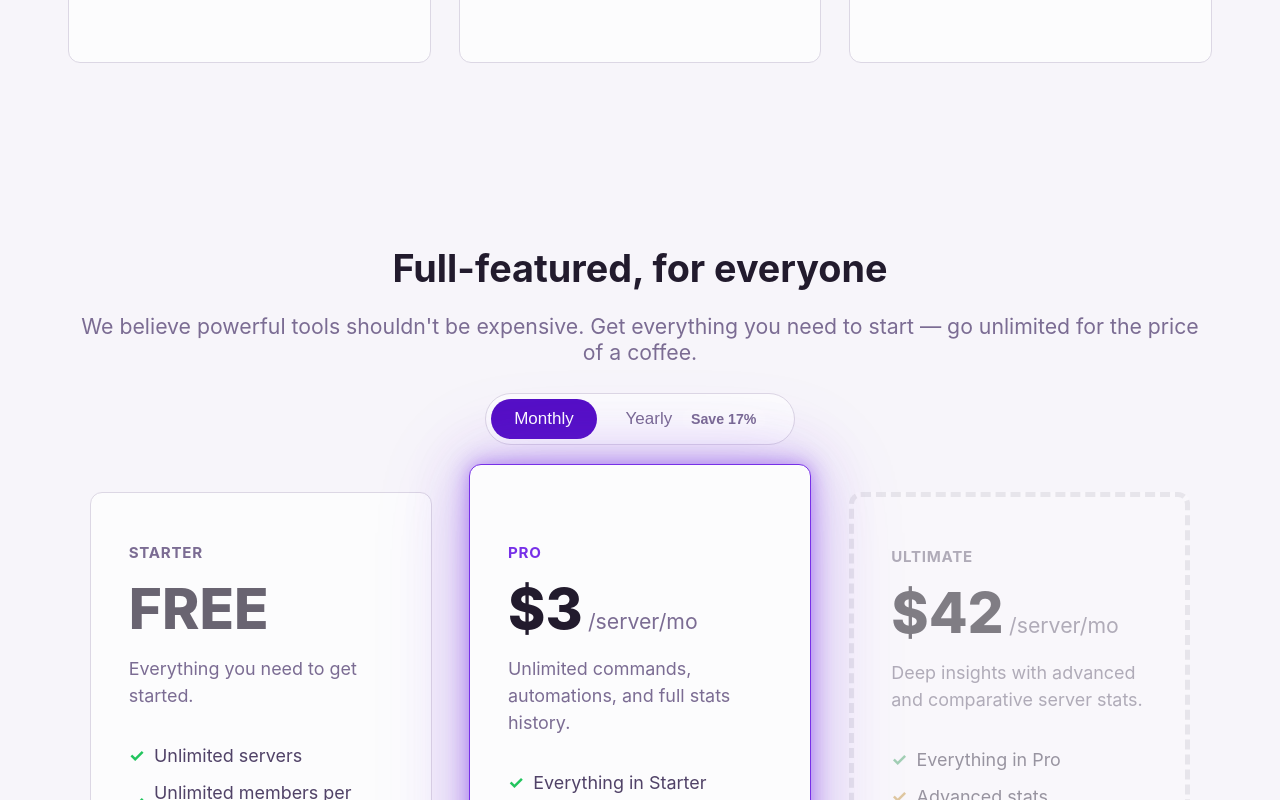
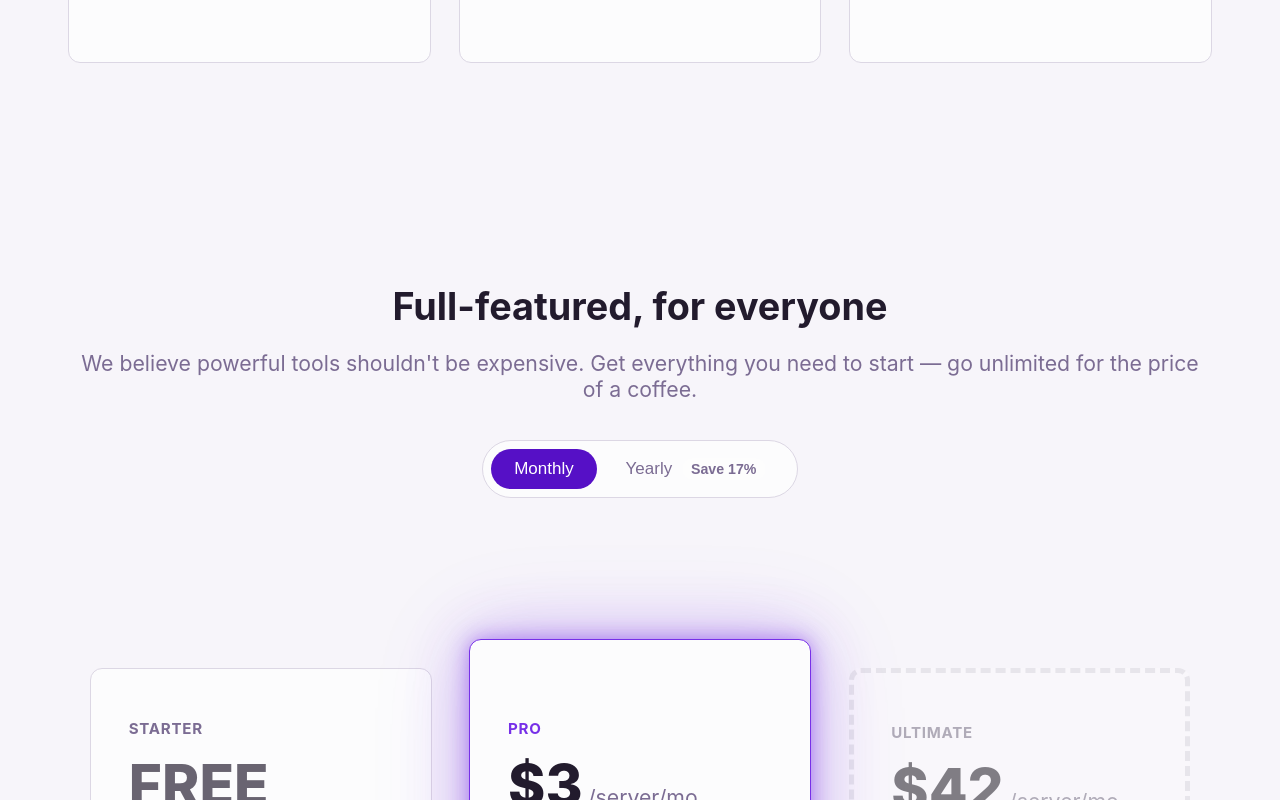
Before and after one commit to starspacegroup/spacebot, a SvelteKit app: page / in a window 1280 px wide. Shown: the part 2180-2980 px from the top of the page. Built offline with nearby package versions, Linux system fonts and the light colour scheme; no server answers.

Commit message:
feat: adjust pricing section padding and margins for improved layout

```diff
--- a/src/routes/+page.svelte
+++ b/src/routes/+page.svelte
@@ -413,7 +413,7 @@
 
 	/* Pricing Section */
 	.pricing {
-		padding: 4rem 0;
+		padding: 6rem 0;
 		text-align: center;
 	}
 
@@ -434,8 +434,9 @@
 		background: var(--color-surface);
 		border: 1px solid var(--color-border);
 		border-radius: var(--radius-full, 9999px);
-		padding: 0.25rem;
-		margin-bottom: 2.5rem;
+		padding: 0.4rem;
+		margin-top: 0.5rem;
+		margin-bottom: 9rem;
 		gap: 0.25rem;
 	}
 
```
